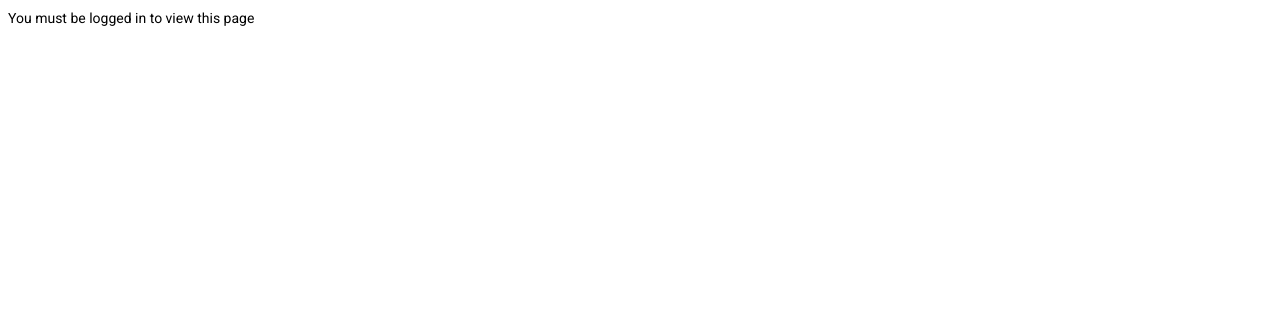
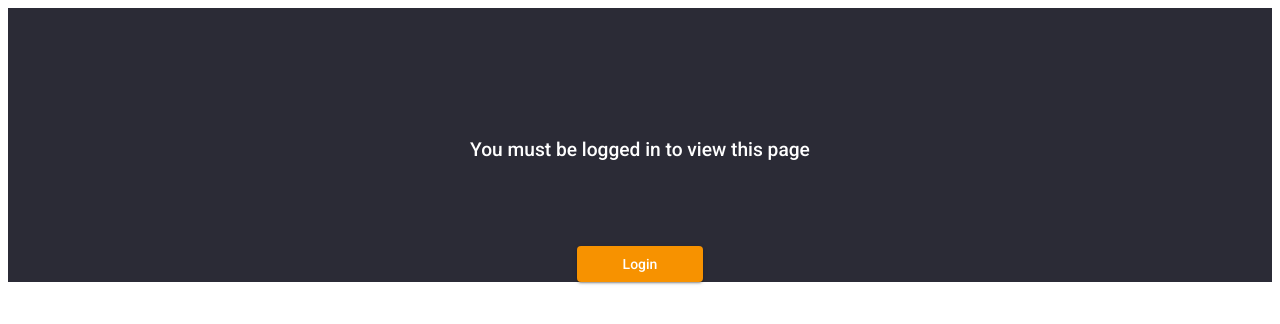
Before and after one commit to marcusjensen15/Warriors_Gym_Frontend, an Angular app: page /musclegroups in a window 1280 px wide. Shown: the top 324 px of the page. Built offline with nearby package versions, Linux system fonts and the light colour scheme.

Commit message:
sucessfully implement login error page in musclegroups view

```diff
--- a/src/app/muscle-groups/muscle-groups.component.html
+++ b/src/app/muscle-groups/muscle-groups.component.html
@@ -16,6 +16,4 @@
   </div>
 </div>
 
-<div *ngIf="muscleGroupAccess == false">
-  You must be logged in to view this page
-</div>
+<app-not-logged-in-message *ngIf="muscleGroupAccess == false"></app-not-logged-in-message>
```
